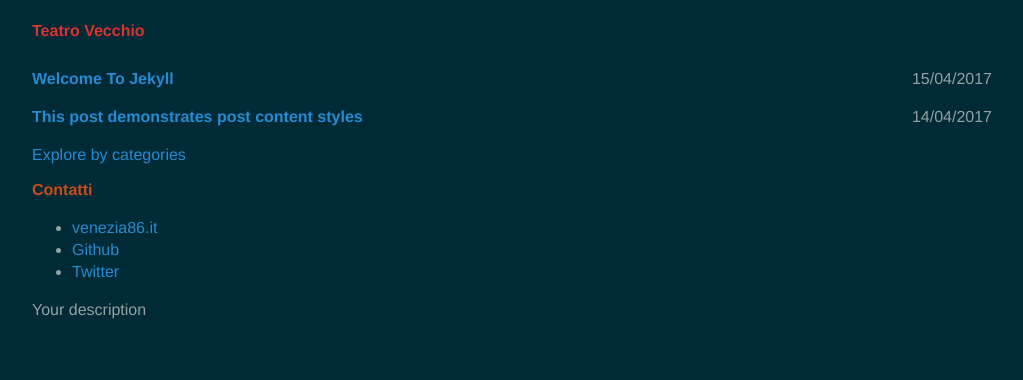
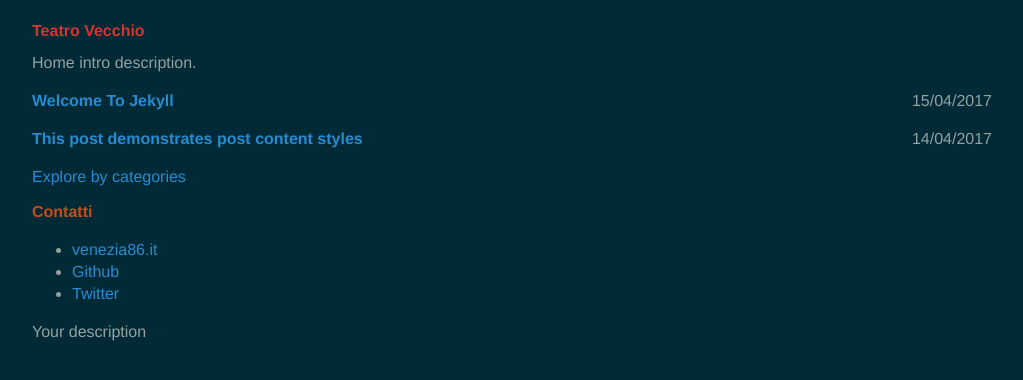
Before and after one commit to rubynetti/teatro-vecchio, a Jekyll site: the page built from index.html, in a window 1280 px wide. Shown: the top 380 px of the page, without its empty margins (128-1151 px from the left). Built offline with Jekyll 4.4.1, drawn with Linux system fonts in a browser that asks for light colours.

Commit message:
home content intro

```diff
--- a/_layouts/home.html
+++ b/_layouts/home.html
@@ -3,6 +3,8 @@ layout: default
 ---
 
 <div class="home">
+
+    {{ content }}
 
     {% for post in site.posts %}
       <p>
--- a/index.html
+++ b/index.html
@@ -1,3 +1,5 @@
 ---
 layout: home
 ---
+
+Home intro description.
```
Also changed, not shown: teatro-vecchio.gemspec.
